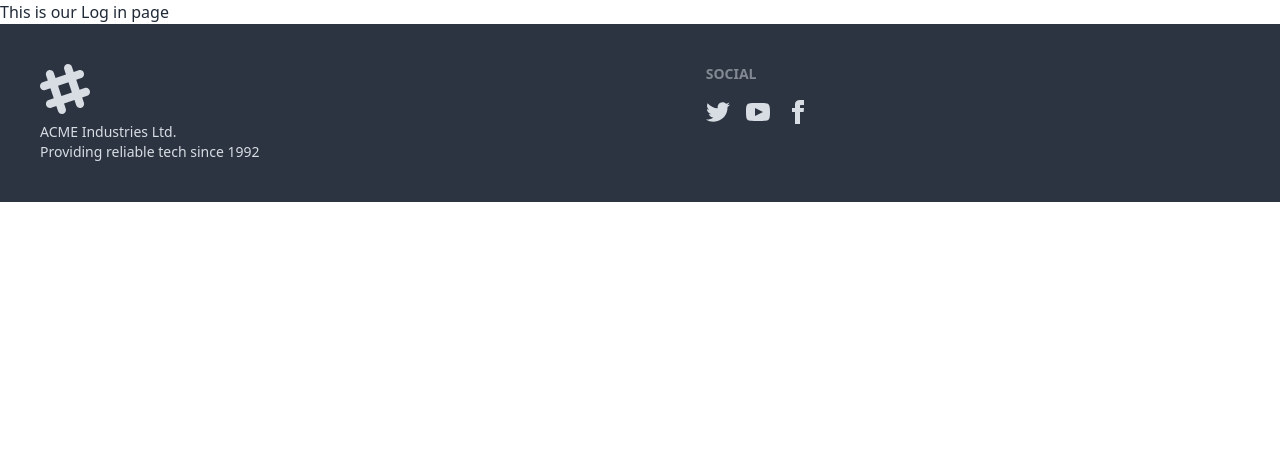
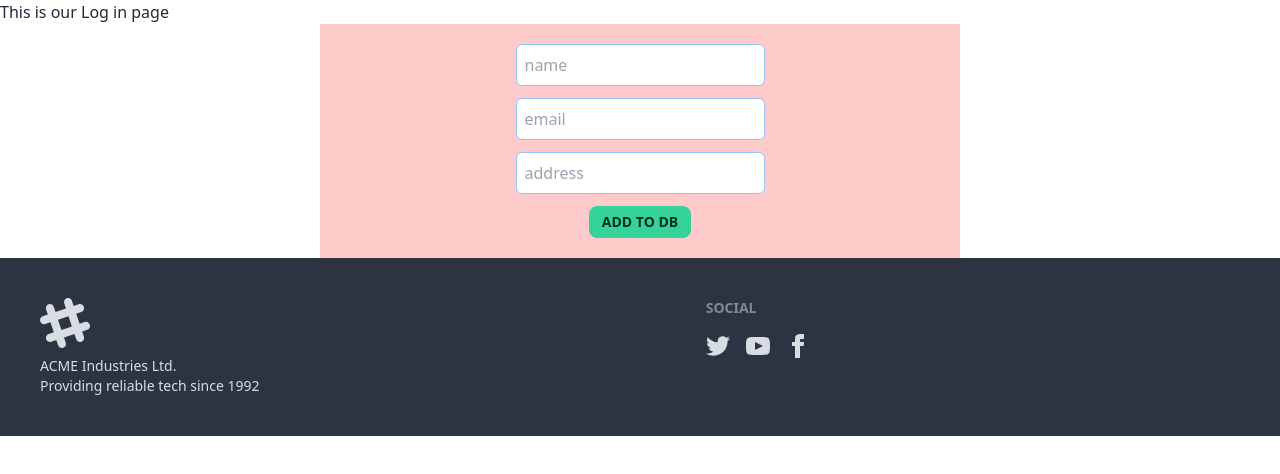
Before and after one commit to EcoCraftz/EcoClient, a React (Vite) app: page /login in a window 1280 px wide. Shown: the top 474 px of the page. Built offline with nearby package versions, Linux system fonts and the light colour scheme.

Commit message:
api is working

```diff
--- a/src/PAGES/LoginPage/Login.jsx
+++ b/src/PAGES/LoginPage/Login.jsx
@@ -1,10 +1,43 @@
 // eslint-disable-next-line no-unused-vars
-import React from 'react';
+import React, { useState } from 'react';
 
 const Login = () => {
+    const [user, setUser] = useState();
+
+    const handleBlur = (e) => {
+        const field = e.target.name;
+        const value = e.target.value;
+        const newUser = { ...user };
+        newUser[field] = value;
+        console.log(field, ':', value);
+        console.log('from blur function', newUser[field]);
+        setUser(newUser)
+
+    }
+
+    const handleSubmit = (e) => {
+        e.preventDefault();
+        fetch("http://localhost:4000/add",
+            {
+                method: 'POST',
+                headers: { 'Content-Type': 'application/json' },
+                body: JSON.stringify(user)
+            }
+        ).then(res => res.json()).then(data => console.log(data));
+        console.log("from submit function", user);
+
+    }
     return (
         <div>
             <h2>This is our Log in page</h2>
+            <div className='p-5 text-center border-5 w-1/2 mx-auto bg-red-200'>
+                <form onSubmit={handleSubmit}>
+                    <input onBlur={handleBlur} type="text" name="name" placeholder='name' required className='mb-3 p-2 border rounded-md border-blue-300' /><br />
+                    <input onBlur={handleBlur} type="email" name="email" placeholder='email' required className='mb-3 p-2 border rounded-md border-blue-300' /><br />
+                    <input onBlur={handleBlur} type="text" name="address" placeholder='address' required className='mb-3 p-2 border rounded-md border-blue-300' /> <br />
+                    <input type="submit" value="Add To DB" className='btn btn-sm btn-success' />
+                </form>
+            </div>
         </div>
     );
 };
```
